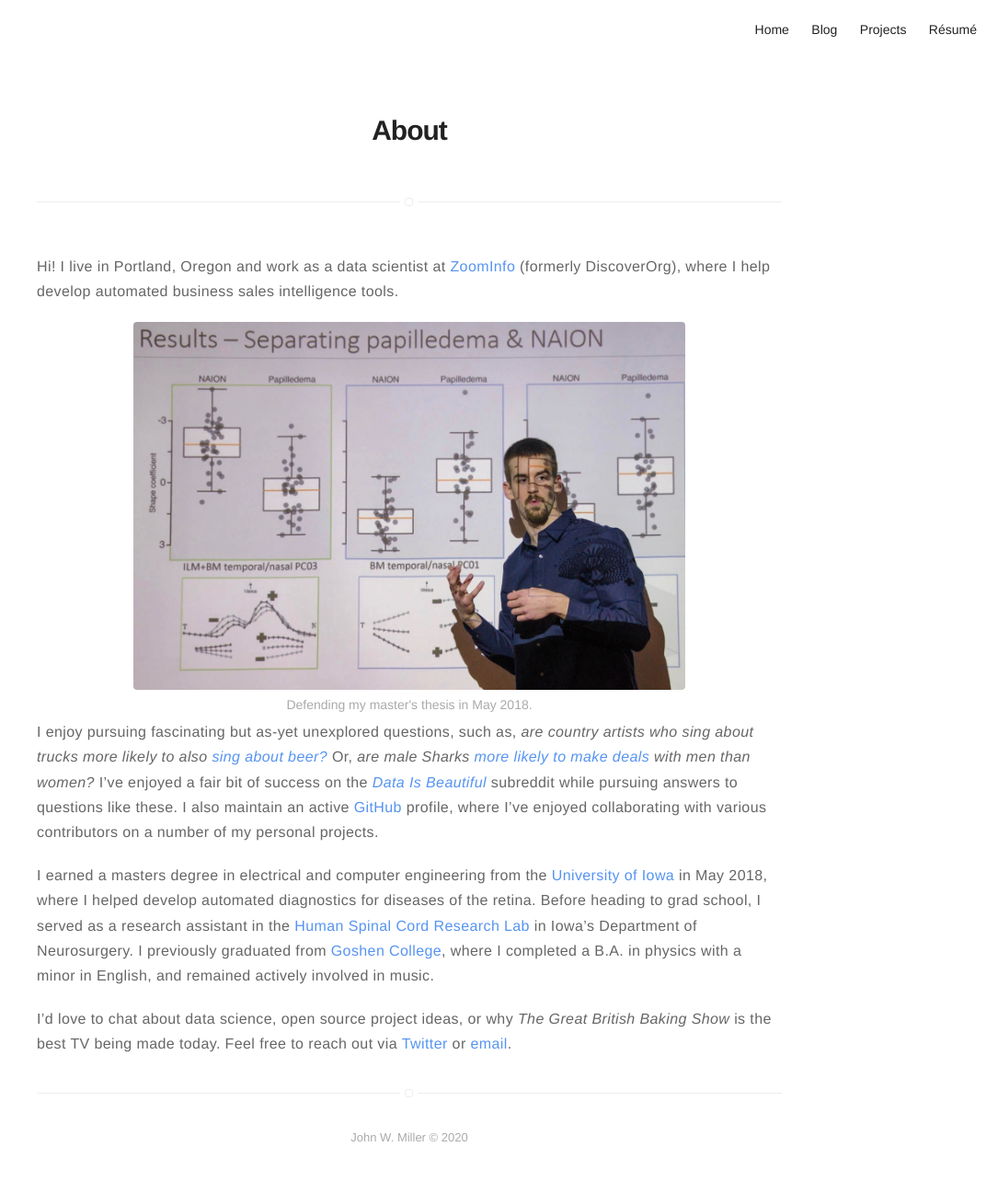
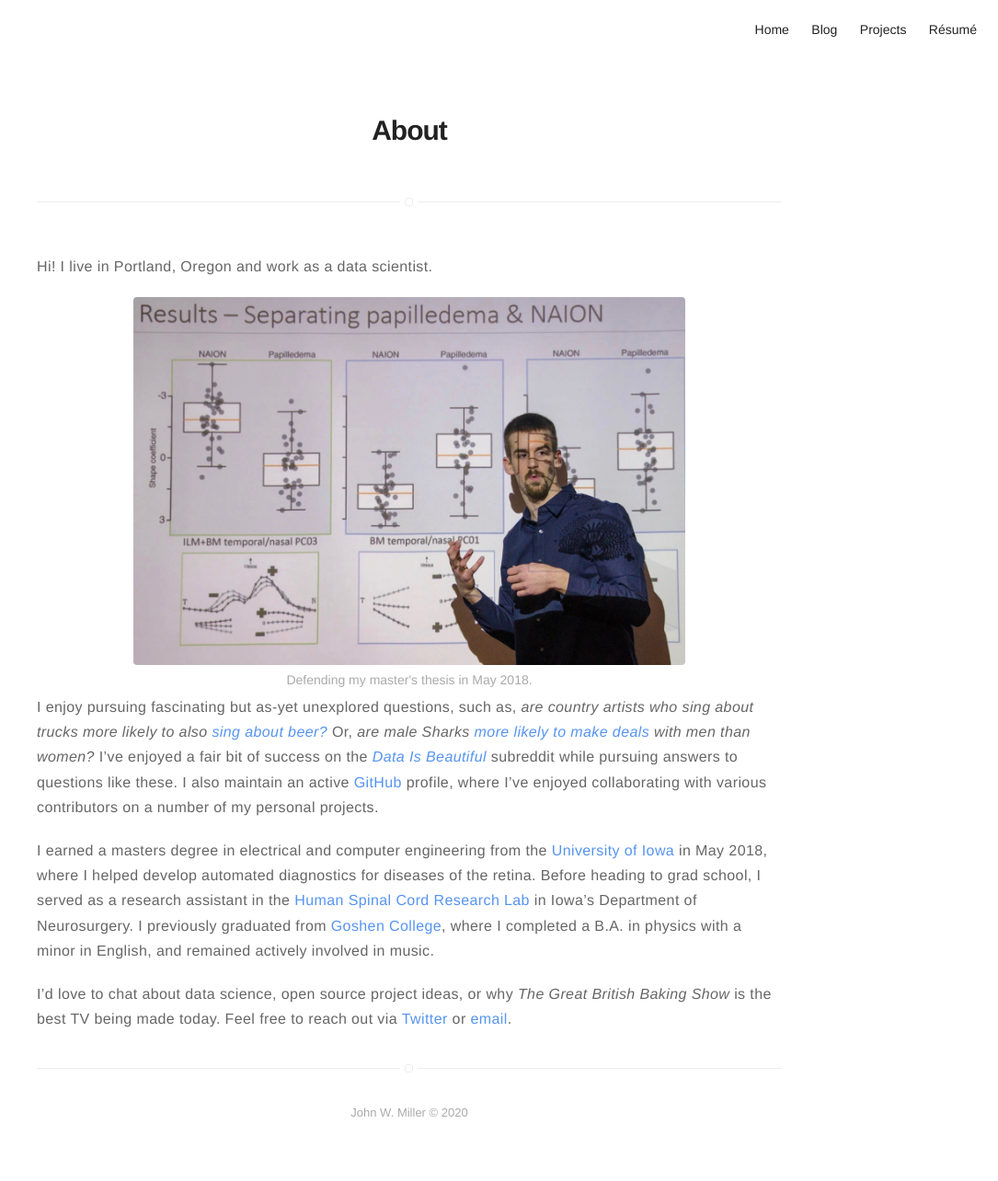
Before and after one commit to johnwmillr/johnwmillr.github.io, a Jekyll site: the page built from about.markdown, in a window 1280 px wide. Shown: the whole page at 92% size, without its empty margins (195-1280 px from the left). Built offline with Jekyll 4.4.1, drawn with Linux system fonts in a browser that asks for light colours; after the commit the page ends 1257 px from its top, so only the background shows below that.

Commit message:
Update About

```diff
--- a/about.markdown
+++ b/about.markdown
@@ -10,7 +10,7 @@ image: {{ site.picture }}
 
 </section>
 
-Hi! I live in Portland, Oregon and work as a data scientist at [ZoomInfo](https://www.zoominfo.com) (formerly DiscoverOrg), where I help develop automated business sales intelligence tools.
+Hi! I live in Portland, Oregon and work as a data scientist.
 
 {% include figure.html url="/assets/images/John_Defense.jpg" caption="Defending my master's thesis in May 2018." width="600px" %}
 
```
